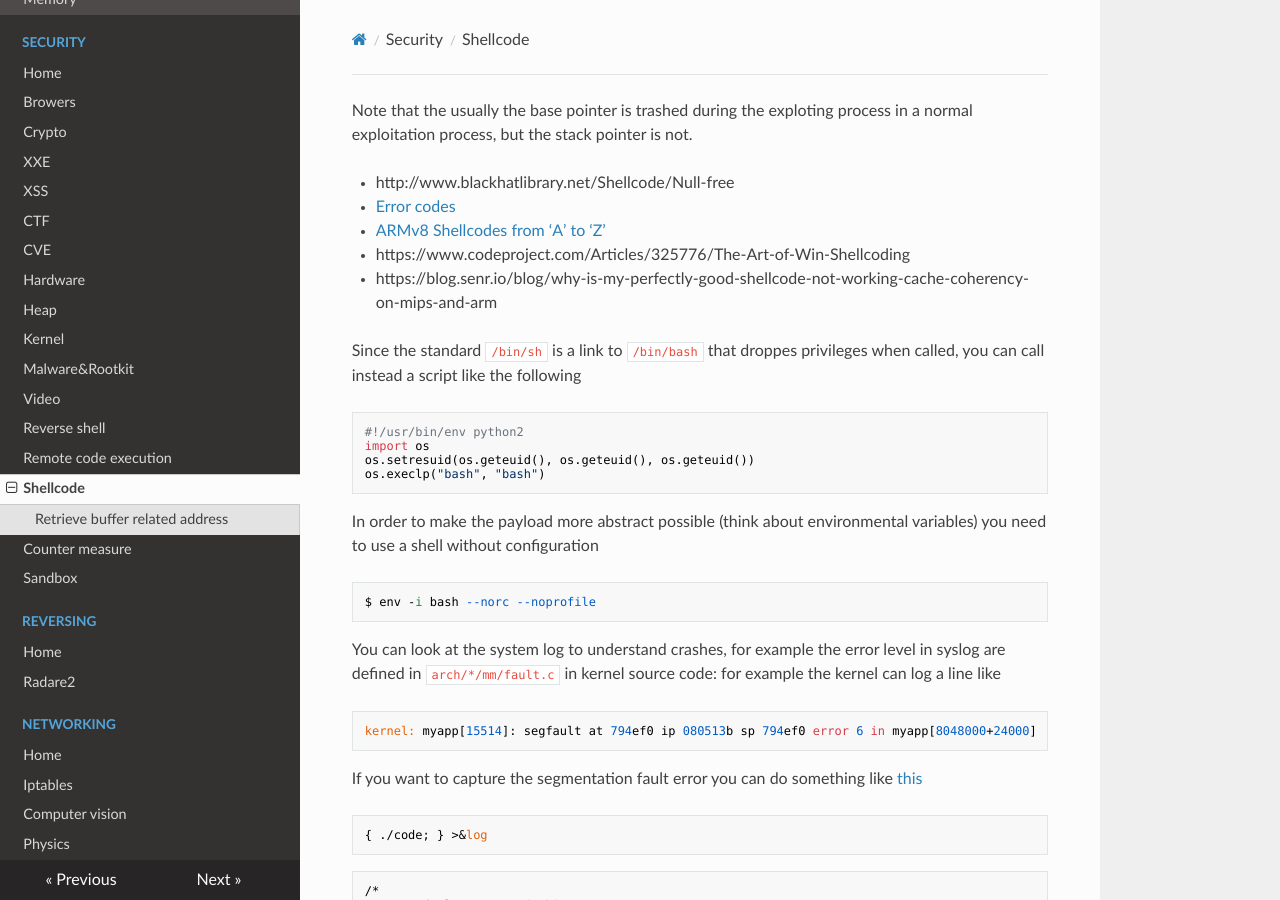
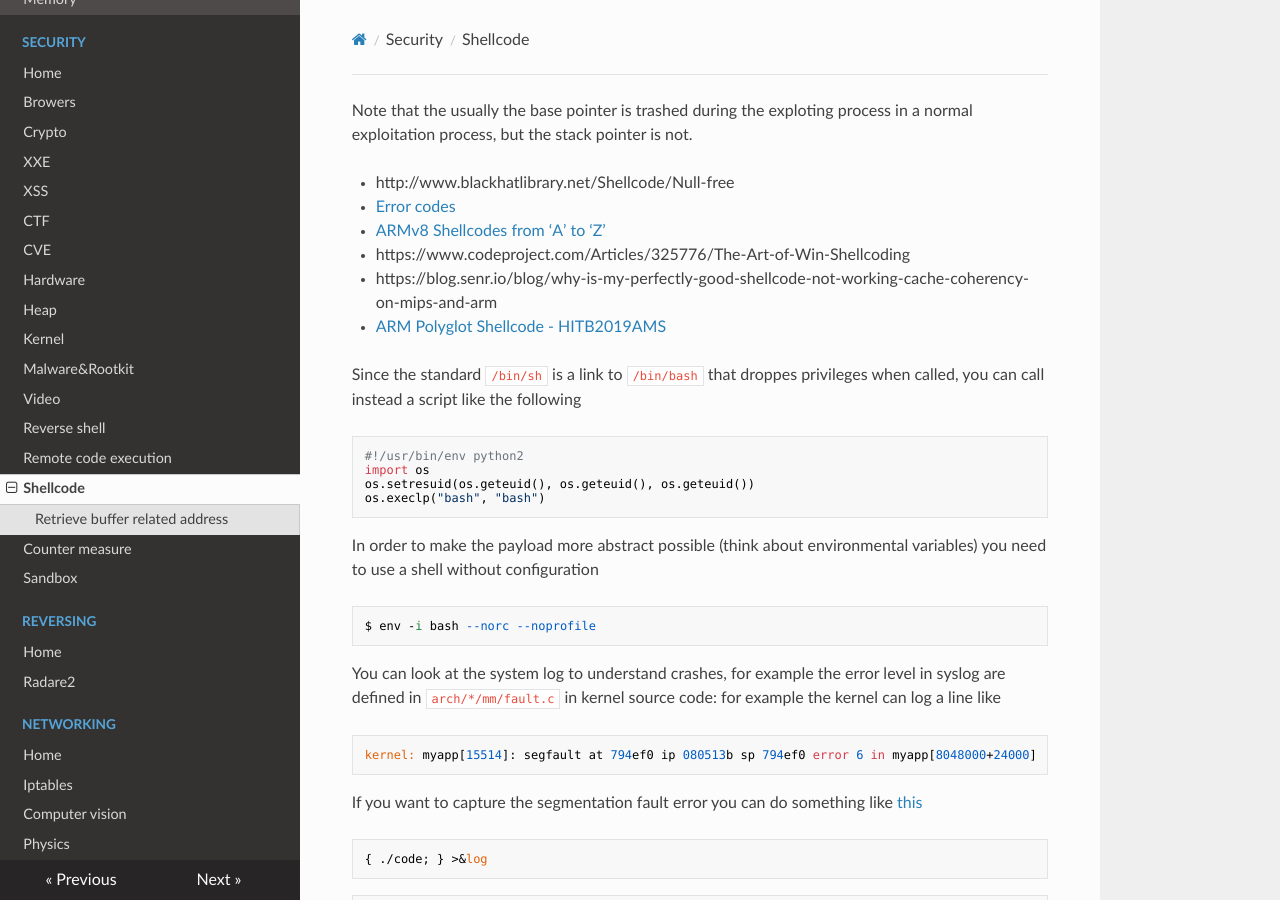
Before and after one commit to gipi/low-level, an MkDocs documentation site: the page built from docs/shellcode.md, in a window 1280 px wide and 900 px high. Built offline with MkDocs 1.6.1, drawn with Linux system fonts in a browser that asks for light colours; nearby versions of some CDN libraries; old or Windows-style settings are respelled for this version of MkDocs.

Commit message:
Update shellcode.md

```diff
--- a/docs/shellcode.md
+++ b/docs/shellcode.md
@@ -7,6 +7,7 @@ process in a normal exploitation process, but the stack pointer is not.
  - [ARMv8 Shellcodes from ‘A’ to ‘Z’](https://arxiv.org/pdf/1608.03415.pdf)
  - https://www.codeproject.com/Articles/325776/The-Art-of-Win-Shellcoding
  - https://blog.senr.io/blog/why-is-my-perfectly-good-shellcode-not-working-cache-coherency-on-mips-and-arm
+ - [ARM Polyglot Shellcode - HITB2019AMS](https://www.slideshare.net/saumilshah/arm-polyglot-shellcode-hitb2019ams)
 
 Since the standard ``/bin/sh`` is a link to ``/bin/bash`` that
 droppes privileges when called, you can call instead a script
```
